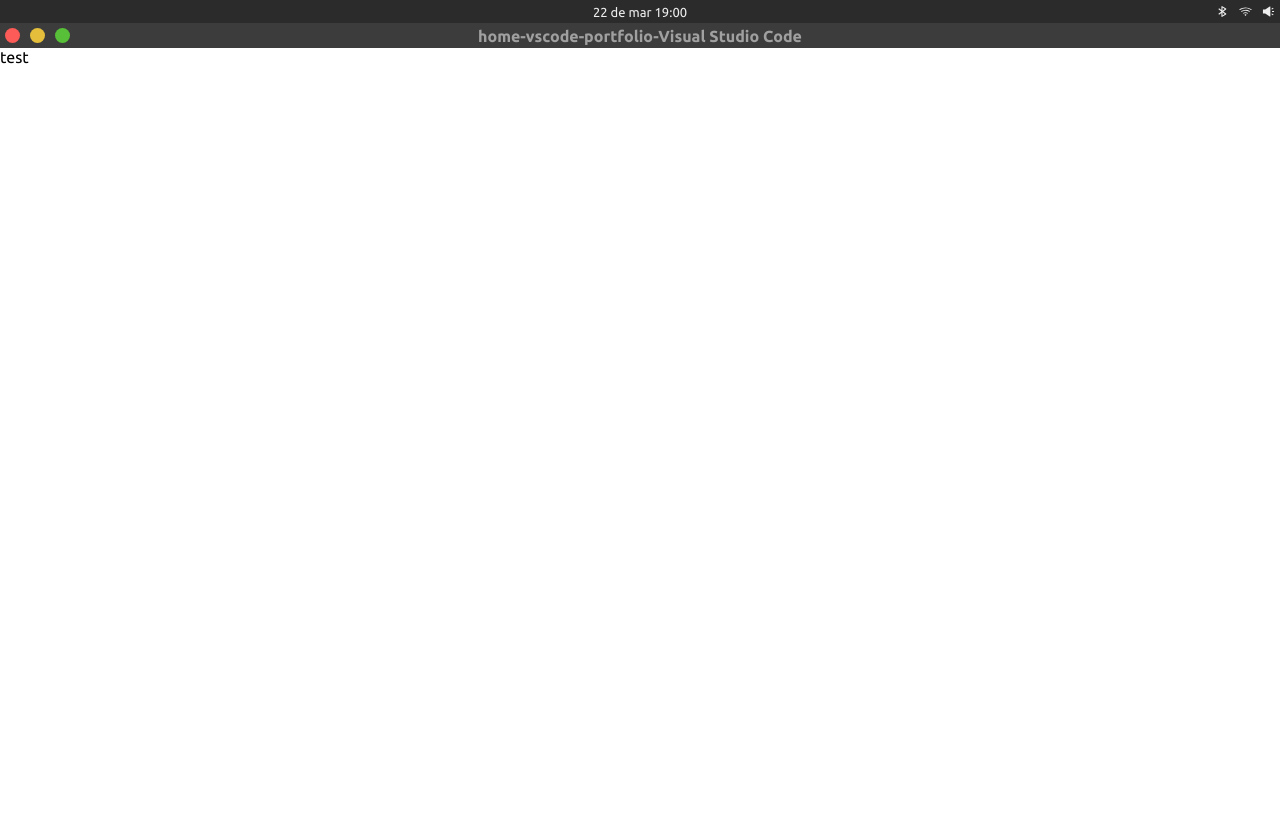
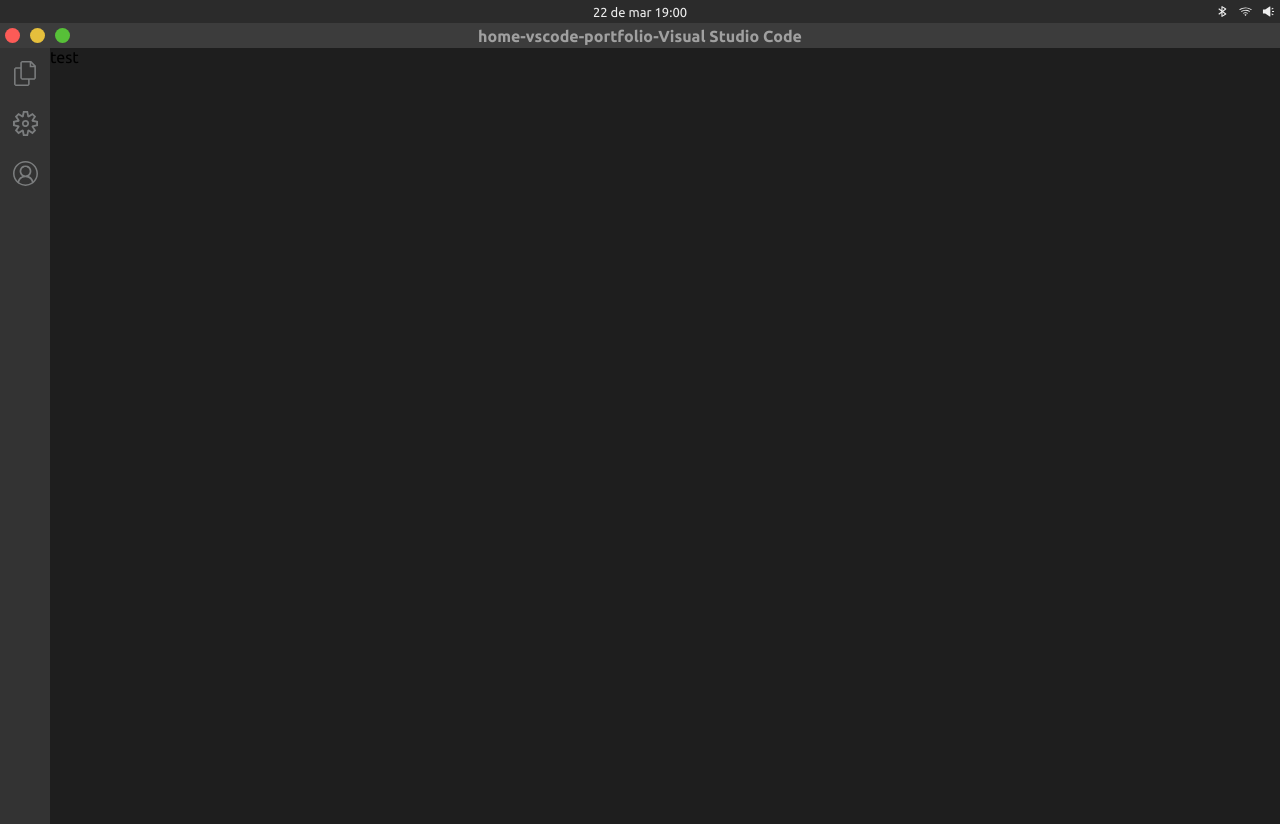
Before and after one commit to Jefferson-Guirra/Vscode-Portfolio, a Next.js app: page /vscode in a window 1280 px wide. Built offline with nearby package versions, Linux system fonts and the light colour scheme.

Commit message:
feat: add VscodeNavbar layout component

```diff
--- a/src/layouts/vscode/MyVscodeLayout.tsx
+++ b/src/layouts/vscode/MyVscodeLayout.tsx
@@ -1,14 +1,18 @@
 import React from 'react'
-import { HeaderDesktopApplications } from '../layout-components'
+import * as C from './styles'
+import { HeaderDesktopApplications, VscodeNavbar } from '../layout-components'
 interface Props {
   children: JSX.Element
 }
 const MyVscodeLayout = ({ children }: Props) => {
   return (
-    <>
+    <C.container>
       <HeaderDesktopApplications />
-      {children}
-    </>
+      <section className="content">
+        <VscodeNavbar />
+        {children}
+      </section>
+    </C.container>
   )
 }
 
--- /dev/null
+++ b/src/layouts/vscode/styles.ts
@@ -0,0 +1,11 @@
+import styled from 'styled-components'
+
+export const container = styled.main`
+  background-color: #1e1e1e;
+  display: flex;
+  flex-direction: column;
+
+  .content {
+    display: flex;
+  }
+`
```
